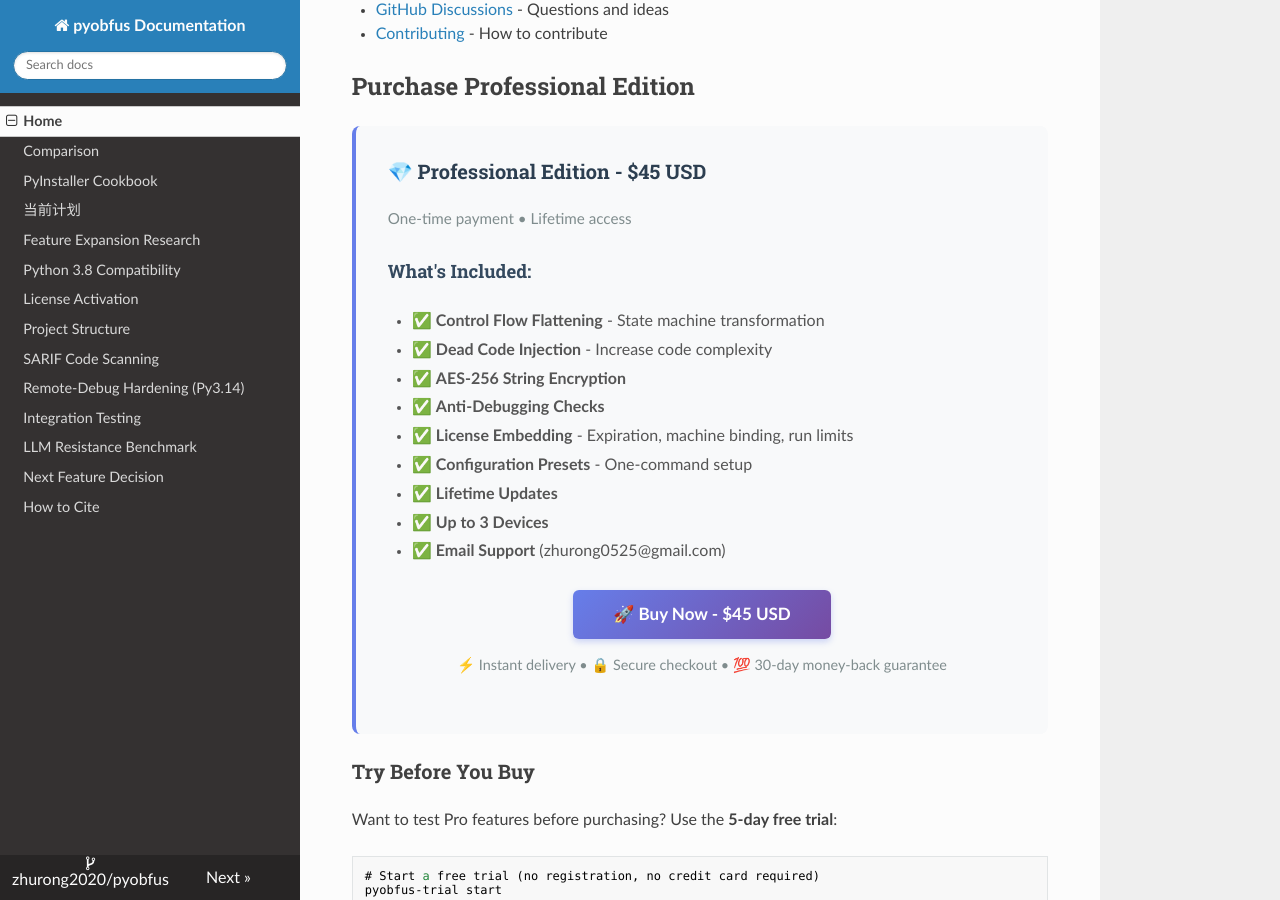
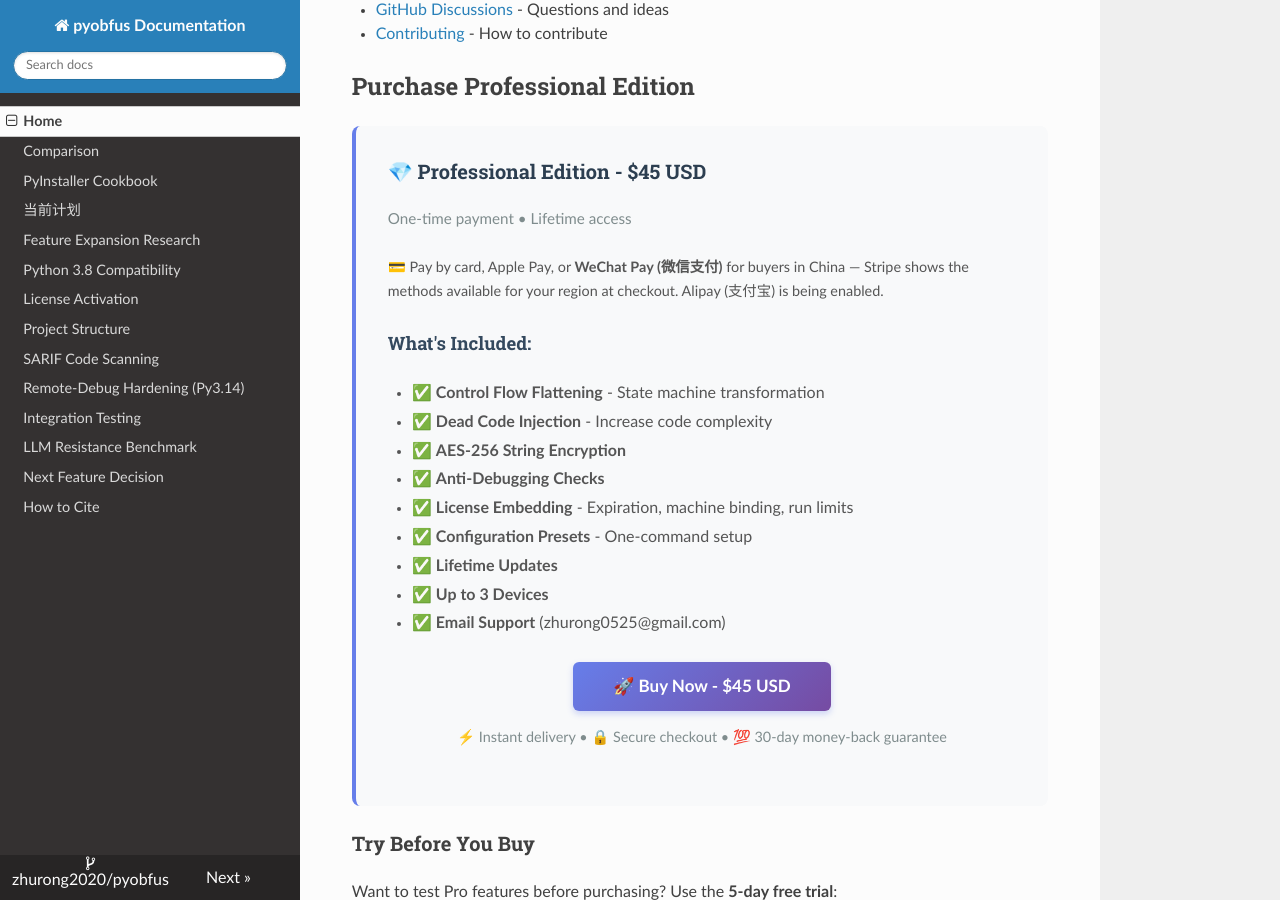
Before and after one commit to zhurong2020/pyobfus, an MkDocs documentation site: the page built from docs/index.md, in a window 1280 px wide and 900 px high, scrolled down 3709 px. Built offline with MkDocs 1.6.1, drawn with Linux system fonts in a browser that asks for light colours; nearby versions of some CDN libraries.

Commit message:
docs: note supported payment methods incl. WeChat Pay on purchase surfaces
WeChat Pay (微信支付) is now enabled in Stripe, so the README purchase section
and the docs Home purchase card now name the available methods (card, Apple
Pay, WeChat Pay for China) with a note that Stripe shows region-appropriate
options at checkout and that Alipay is being enabled. English stays primary;
the Chinese labels help CN buyers recognize the methods.

Co-Authored-By: Claude Opus 4.8 <noreply@anthropic.com>

```diff
--- a/docs/index.md
+++ b/docs/index.md
@@ -153,6 +153,7 @@ def I0(I1, I2):
 <div style="background: #f8f9fa; padding: 2em; border-radius: 8px; border-left: 4px solid #667eea; margin: 1.5em 0;">
   <h3 style="margin-top: 0; color: #2c3e50;">💎 Professional Edition - $45 USD</h3>
   <p style="color: #7f8c8d; font-size: 0.95em;">One-time payment • Lifetime access</p>
+  <p style="color: #555; font-size: 0.9em; margin-top: 0.4em;">💳 Pay by card, Apple Pay, or <strong>WeChat Pay (微信支付)</strong> for buyers in China — Stripe shows the methods available for your region at checkout. Alipay (支付宝) is being enabled.</p>
 
   <h4 style="color: #34495e; margin-top: 1.5em;">What's Included:</h4>
   <ul style="color: #555; line-height: 1.8;">
```
Also changed, not shown: README.md (+2 -0 lines).
